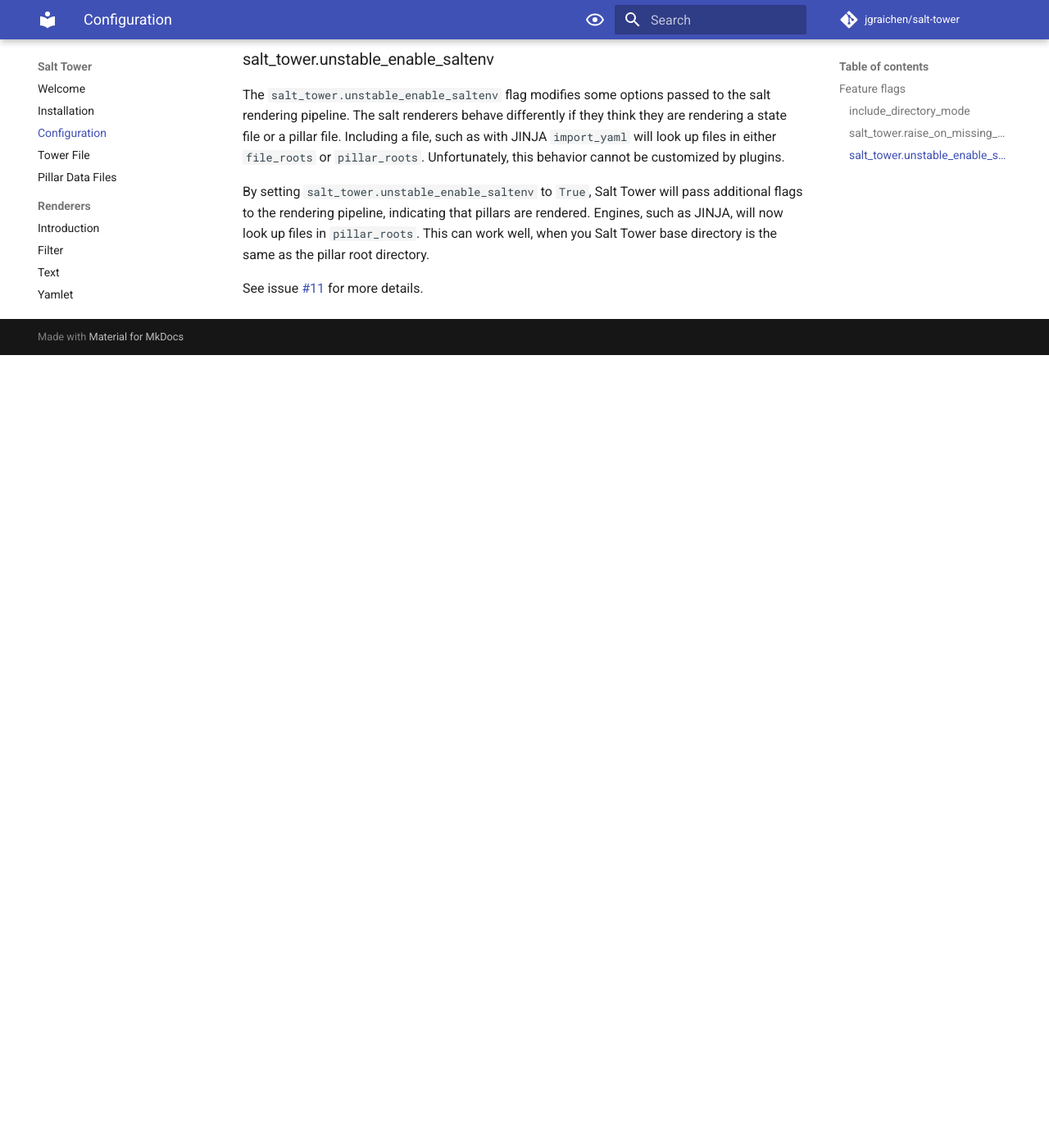
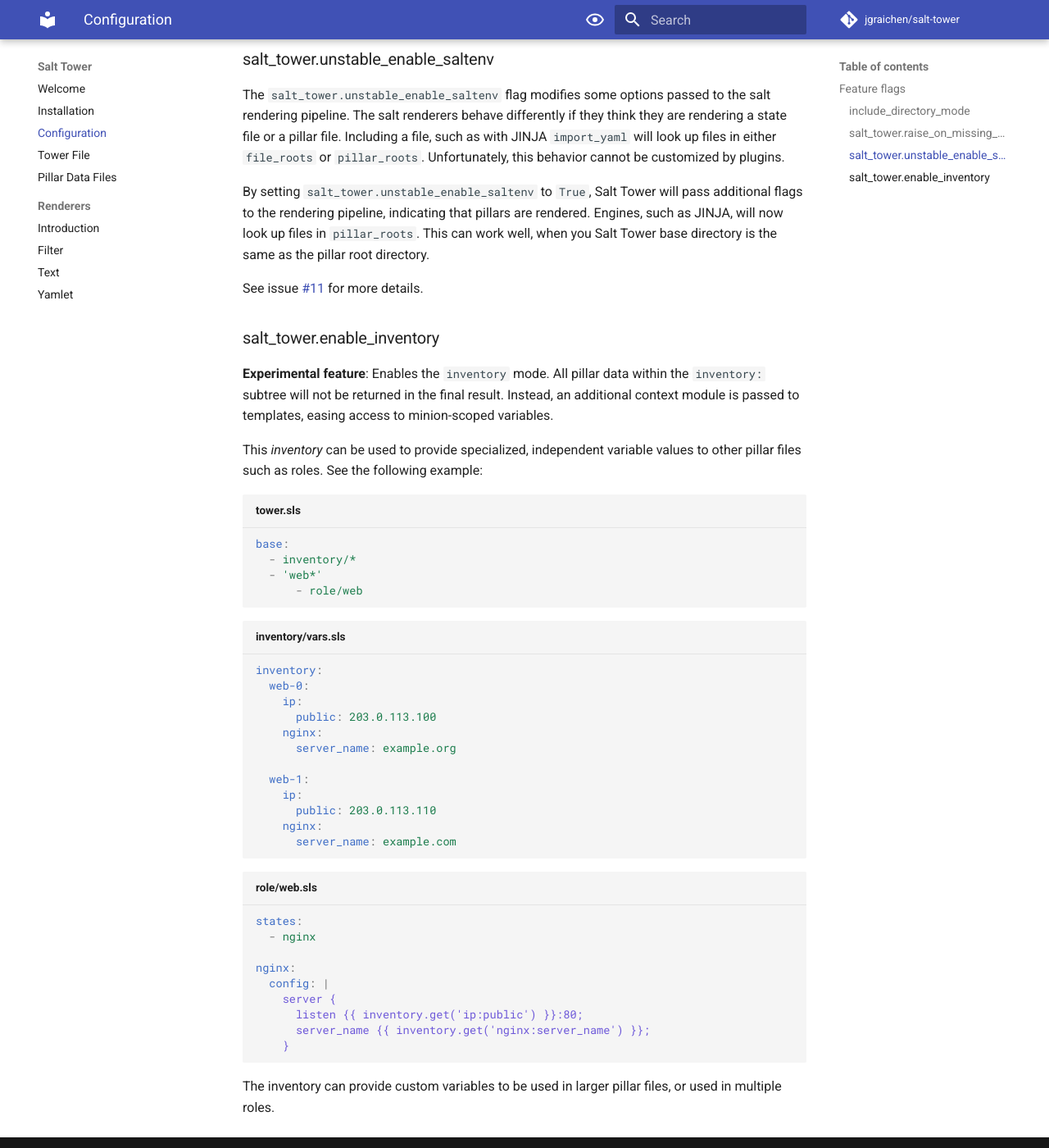
Before and after one commit to jgraichen/salt-tower, an MkDocs documentation site: the page built from docs/configuration.md, in a window 1280 px wide and 1400 px high, scrolled down 2459 px. Shown: the whole window at 82% size. Built offline with MkDocs 1.6.1 and Material for MkDocs 9.7.7, drawn with Linux system fonts in a browser that asks for light colours; comment, search, counter and statistics services are not loaded; the version menu is left out; before the commit the page ends 2892 px from its top, so only the background shows below that.

Commit message:
feat: Inventory for variable values
This CL adds an experimental inventory area in the pillar data, which is
not return in the result and can easily access with a minion lookup
scope. It can be used for minion-specific variables that are used in
more generic shared roles/other pillar files.

````diff
--- a/docs/configuration.md
+++ b/docs/configuration.md
@@ -108,3 +108,45 @@ The `salt_tower.unstable_enable_saltenv` flag modifies some options passed to th
 By setting `salt_tower.unstable_enable_saltenv` to `True`, Salt Tower will pass additional flags to the rendering pipeline, indicating that pillars are rendered. Engines, such as JINJA, will now look up files in `pillar_roots`. This can work well, when you Salt Tower base directory is the same as the pillar root directory.
 
 See issue [#11](https://github.com/jgraichen/salt-tower/issues/11) for more details.
+
+### salt_tower.enable_inventory
+
+**Experimental feature**: Enables the `inventory` mode. All pillar data within the `inventory:` subtree will not be returned in the final result. Instead, an additional context module is passed to templates, easing access to minion-scoped variables.
+
+This _inventory_ can be used to provide specialized, independent variable values to other pillar files such as roles. See the following example:
+
+```yaml title="tower.sls"
+base:
+  - inventory/*
+  - 'web*'
+      - role/web
+```
+
+```yaml title="inventory/vars.sls"
+inventory:
+  web-0:
+    ip:
+      public: 203.0.113.100
+    nginx:
+      server_name: example.org
+
+  web-1:
+    ip:
+      public: 203.0.113.110
+    nginx:
+      server_name: example.com
+```
+
+```yaml title="role/web.sls"
+states:
+  - nginx
+
+nginx:
+  config: |
+    server {
+      listen {{ inventory.get('ip:public') }}:80;
+      server_name {{ inventory.get('nginx:server_name') }};
+    }
+```
+
+The inventory can provide custom variables to be used in larger pillar files, or used in multiple roles.
````
Also changed, not shown: CHANGELOG.md (+1 -0 lines), 2 other files.
